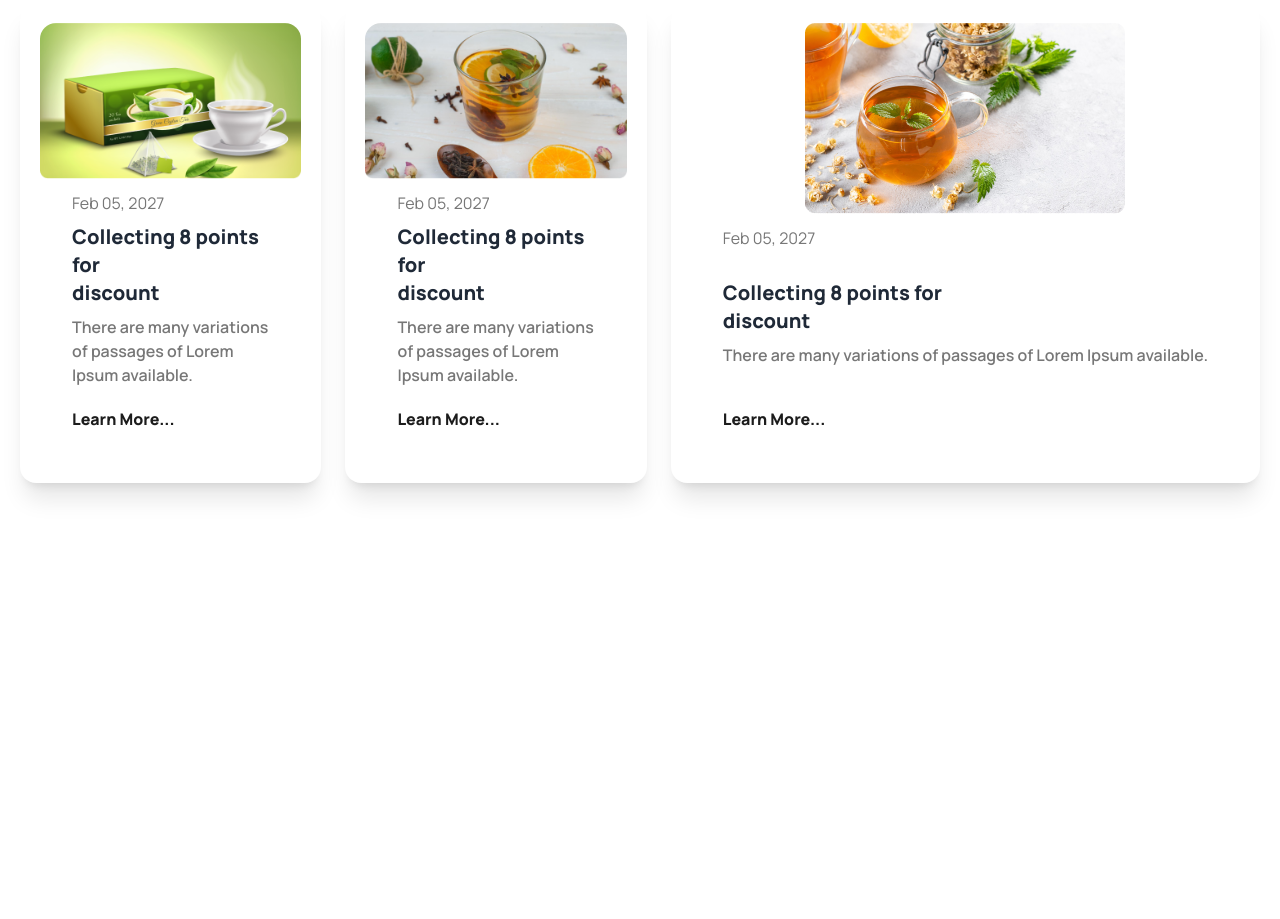
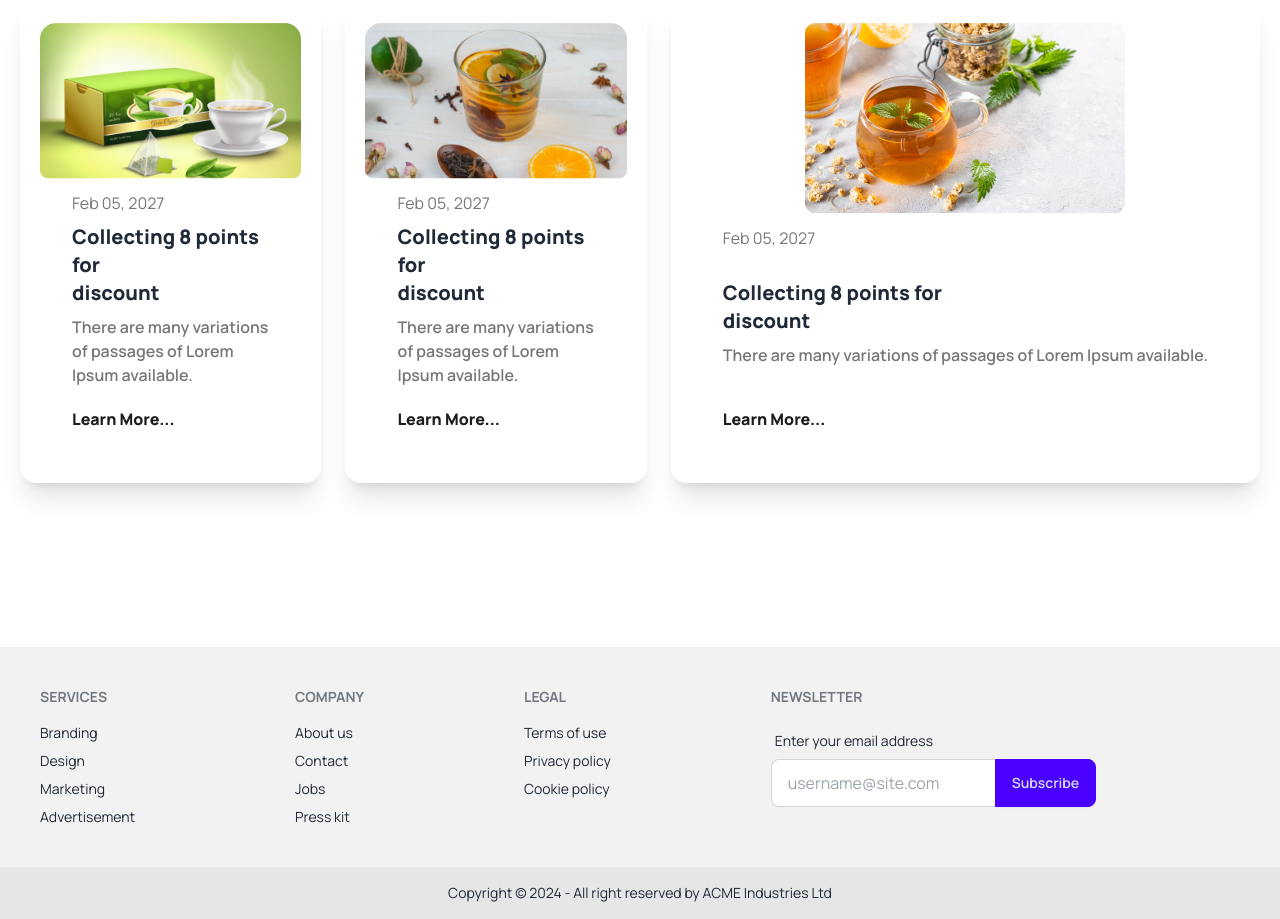
Before and after one commit to Al-Shahriar-Nazim/Tea-shop-with-daiseui, a plain HTML site: page index.html in a window 1280 px wide. Shown: the part 2968-3887 px from the top of the page. Before the commit the page ends 3615 px from the top, so only its background shows below. Drawn offline with nearby package versions, Linux system fonts and the light colour scheme.

Commit message:
added footer section

```diff
--- a/index.html
+++ b/index.html
@@ -333,7 +333,51 @@
     </main>
     <!-- main tag close -->
     <!-- footer tag start -->
-    <footer></footer>
+    <footer class="">
+    <div class="">
+      <div class="footer  p-10 bg-base-200 text-base-content">
+        <nav>
+          <header class="footer-title">Services</header>
+          <a class="link link-hover">Branding</a>
+          <a class="link link-hover">Design</a>
+          <a class="link link-hover">Marketing</a>
+          <a class="link link-hover">Advertisement</a>
+        </nav>
+        <nav>
+          <header class="footer-title">Company</header>
+          <a class="link link-hover">About us</a>
+          <a class="link link-hover">Contact</a>
+          <a class="link link-hover">Jobs</a>
+          <a class="link link-hover">Press kit</a>
+        </nav>
+        <nav>
+          <header class="footer-title">Legal</header>
+          <a class="link link-hover">Terms of use</a>
+          <a class="link link-hover">Privacy policy</a>
+          <a class="link link-hover">Cookie policy</a>
+        </nav>
+        <form>
+          <header class="footer-title">Newsletter</header>
+          <fieldset class="form-control w-80">
+            <label class="label">
+              <span class="label-text">Enter your email address</span>
+            </label>
+            <div class="join">
+              <input type="text" placeholder="username@site.com" class="input input-bordered join-item" />
+              <button class="btn btn-primary join-item">Subscribe</button>
+            </div>
+          </fieldset>
+        </form>
+      </div>
+    </div>
+      <div>
+        <footer class="footer footer-center p-4 bg-base-300 text-base-content">
+          <aside>
+            <p>Copyright © 2024 - All right reserved by ACME Industries Ltd</p>
+          </aside>
+        </footer>
+      </div>
+    </footer>
     <!-- footer tag close -->
   </body>
 </html>
```
